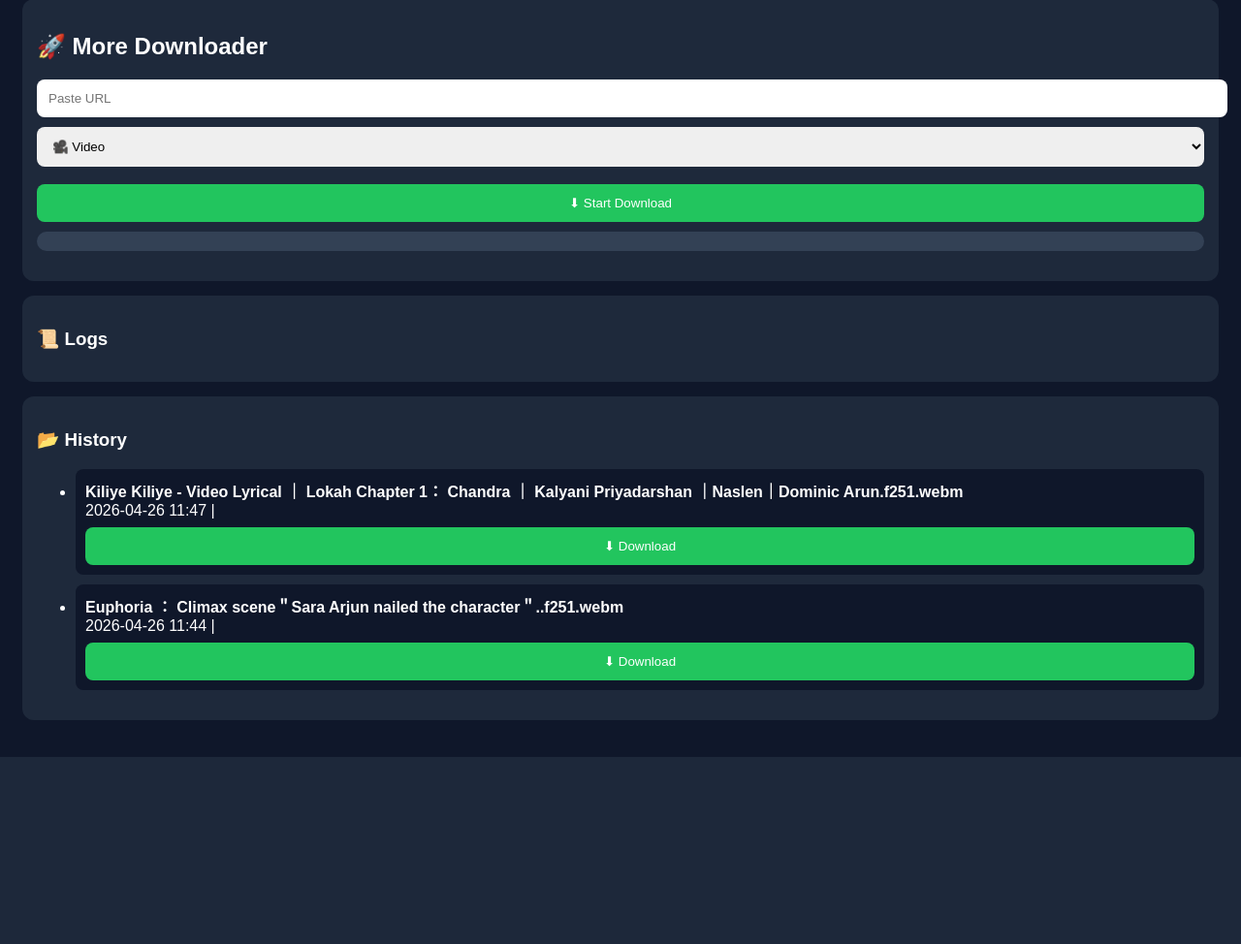
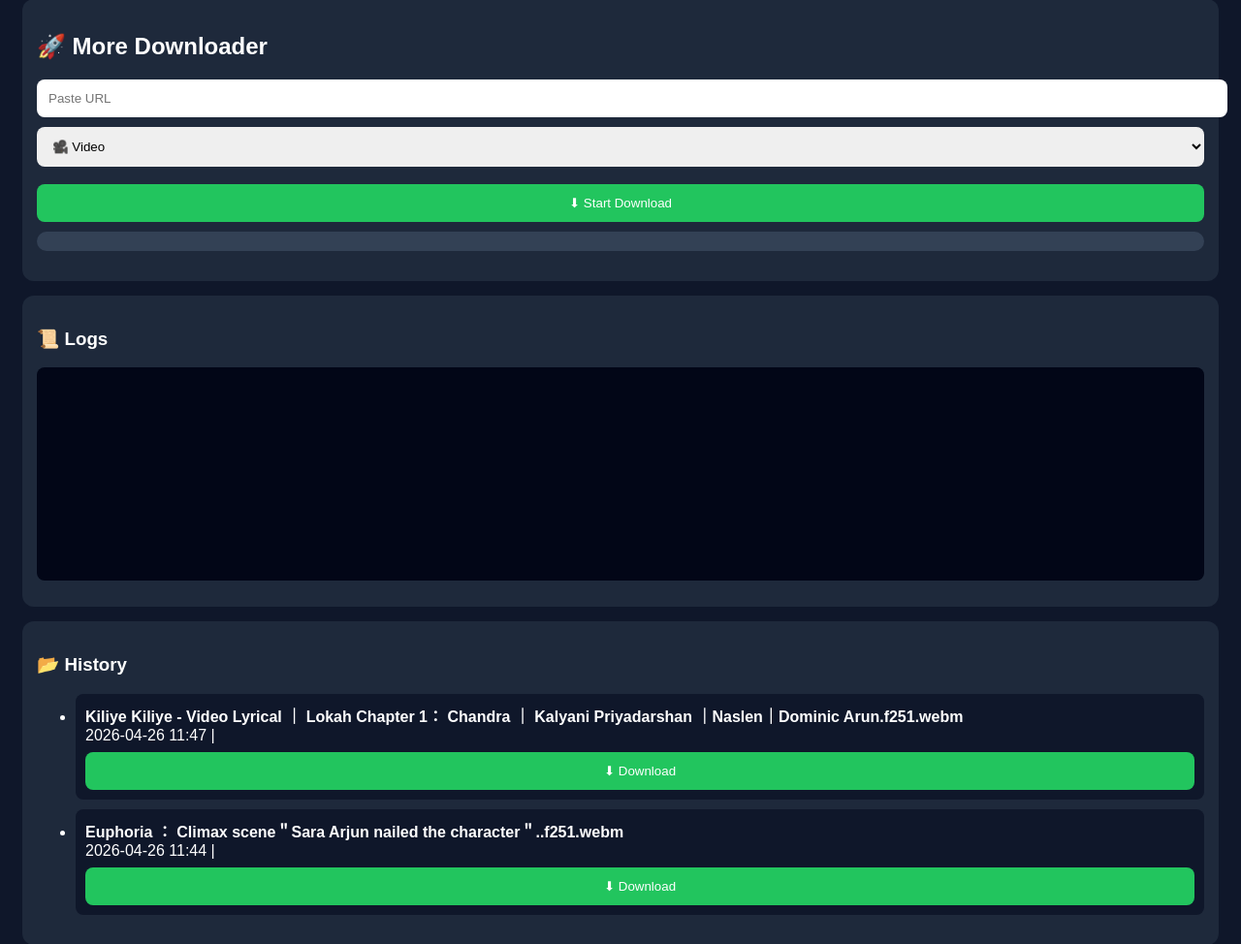
Before and after one commit to dinesh-more/more-downloader, a Flask app: page / in a window 1280 px wide. Shown: the part 24-998 px from the top of the page at 97% size. Before the commit the page ends 805 px from the top, so only its background shows below. Run offline with Flask 3, Linux system fonts and the light colour scheme; some libraries are stand-ins or nearby versions.

Commit message:
UI improvements

```diff
--- a/app.py
+++ b/app.py
@@ -66,7 +66,7 @@ def get_files_from_download_folder():
     if not os.path.exists(DOWNLOAD_PATH):
         return files
 
-    allowed_ext = (".mp4", ".mp3", ".mkv")
+    allowed_ext = (".mp4", ".mp3")
 
     for f in os.listdir(DOWNLOAD_PATH):
         # ❌ skip temp files
@@ -91,6 +91,7 @@ def get_files_from_download_folder():
                 "size": f"{round(size / (1024*1024), 2)} MB"
             })
 
+    print(f"File Names in Download Folder: {[f['file'] for f in files]}")  # Debugging line
     return files
 
 
--- a/static/app.js
+++ b/static/app.js
@@ -37,7 +37,7 @@ function startDownload() {
                 `${percent}% | ${size} | ${speed}`;
         }
         else if (data.startsWith("LOG|")) {
-            log.innerText += data.replace("LOG|","") + "\n";
+            appendLog(data.replace("LOG|",""));
         }
         else if (data === "DONE") {
             log.innerText += "\n✅ Done\n";
@@ -72,4 +72,12 @@ function loadHistory() {
     });
 }
 
+function appendLog(text) {
+    const log = document.getElementById("log");
+    log.innerText += text + "\n";
+
+    // auto scroll to bottom
+    log.scrollTop = log.scrollHeight;
+}
+
 loadHistory();
--- a/static/style.css
+++ b/static/style.css
@@ -62,3 +62,15 @@ li {
     border-radius: 8px;
     margin-bottom: 10px;
 }
+
+#log {
+    height: 200px;          /* fixed height */
+    overflow-y: auto;       /* scroll vertically */
+    overflow-x: auto;       /* scroll horizontally if needed */
+    white-space: pre-wrap;  /* wrap long lines */
+    word-break: break-word; /* break long filenames */
+    background: #020617;
+    padding: 10px;
+    border-radius: 8px;
+    font-size: 12px;
+}
--- a/templates/index.html
+++ b/templates/index.html
@@ -31,8 +31,8 @@
 </div>
 
 <div class="card">
-<h3>📜 Logs</h3>
-<pre id="log"></pre>
+    <h3>📜 Logs</h3>
+    <pre id="log"></pre>
 </div>
 
 <div class="card">
```
